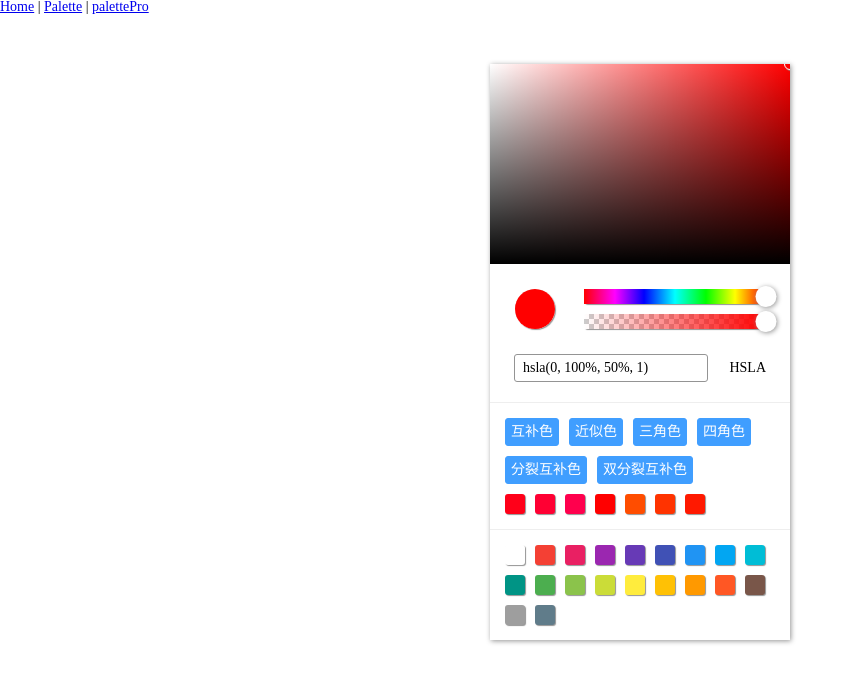
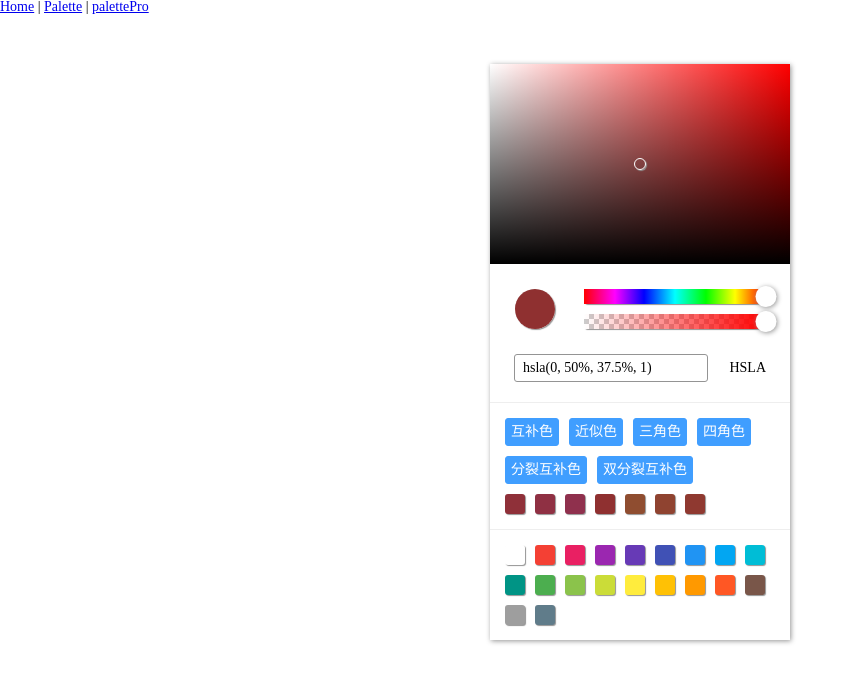
Before and after one commit to jsjzh/vue-tiny-code, a Vue app: page /palettePro in a window 1280 px wide. Shown: the top 682 px of the page, without its empty margins (0-857 px from the left). Built offline with nearby package versions, Linux system fonts and the light colour scheme.

Commit message:
特大喜讯 色盘特么的都搞错了!

```diff
--- a/src/components/palettePro/color.js
+++ b/src/components/palettePro/color.js
@@ -29,9 +29,11 @@ export default class Color {
   }
 
   rate2hsla(sat, light, hue, trans) {
-    this._hue = Math.round(Math.abs(hue / 100 * 360 - 360));
-    this._saturation = Math.round(sat);
-    this._lightness = Math.round(Math.abs(light / 2 - 50) * (1 + Math.abs(sat - 100) / 100));
+    debugger
+    this._hue = Math.abs(hue / 100 * 360 - 360);
+    this._saturation = sat;
+    // this._lightness = (1 - sat / 200) * (100 - light);
+    this._lightness = (50 - light / 2) * (1 + (100 - sat) / 100);
     this._trans = Math.floor(trans / 100 * 100) / 100;
     this._handleChange();
   }
--- a/src/components/palettePro/palettePro.vue
+++ b/src/components/palettePro/palettePro.vue
@@ -62,8 +62,8 @@ export default {
     });
     return {
       color,
-      satLeft: 100,
-      lightTop: 0,
+      satLeft: 50,
+      lightTop: 50,
       hueLeft: 100,
       transLeft: 100,
       pureColor: undefined,
@@ -88,20 +88,16 @@ export default {
   },
   methods: {
     handleSetColor(color) {
-      // let arr = color
-      //   .split(/hsla\(|\s|\,|\)|\%/gi)
-      //   .reduce((sum, item) => (item ? [...sum, +item] : sum), []);
-      // this.hueLeft = (1 - arr[0] / 360) * 100;
-      // this.satLeft = arr[1];
-      // this.lightTop = Math.abs(50 - arr[2] / (1 + Math.abs(arr[1] - 100) / 100)) * 2;
-      // this.transLeft = arr[3] * 100;
+      let arr = color
+        .split(/hsla\(|\s|\,|\)|\%/gi)
+        .reduce((sum, item) => (item ? [...sum, +item] : sum), []);
 
-      // console.log(this.lightTop);
-      // console.log(Math.abs(50 - arr[2] / (1 + Math.abs(arr[1] - 100) / 100)) * 2);
-
-      // this.update();
-
-      // console.log(color);
+      this.hueLeft = (1 - arr[0] / 360) * 100;
+      this.satLeft = arr[1];
+      // this.lightTop = 100 - arr[2] / (1 - arr[1] / 200);
+      this.lightTop = (50 - arr[2] / (1 + (100 - arr[1]) / 100)) * 2;
+      this.transLeft = arr[3] * 100;
+      this.update();
     },
 
     handleCopyColor(color) {
```
